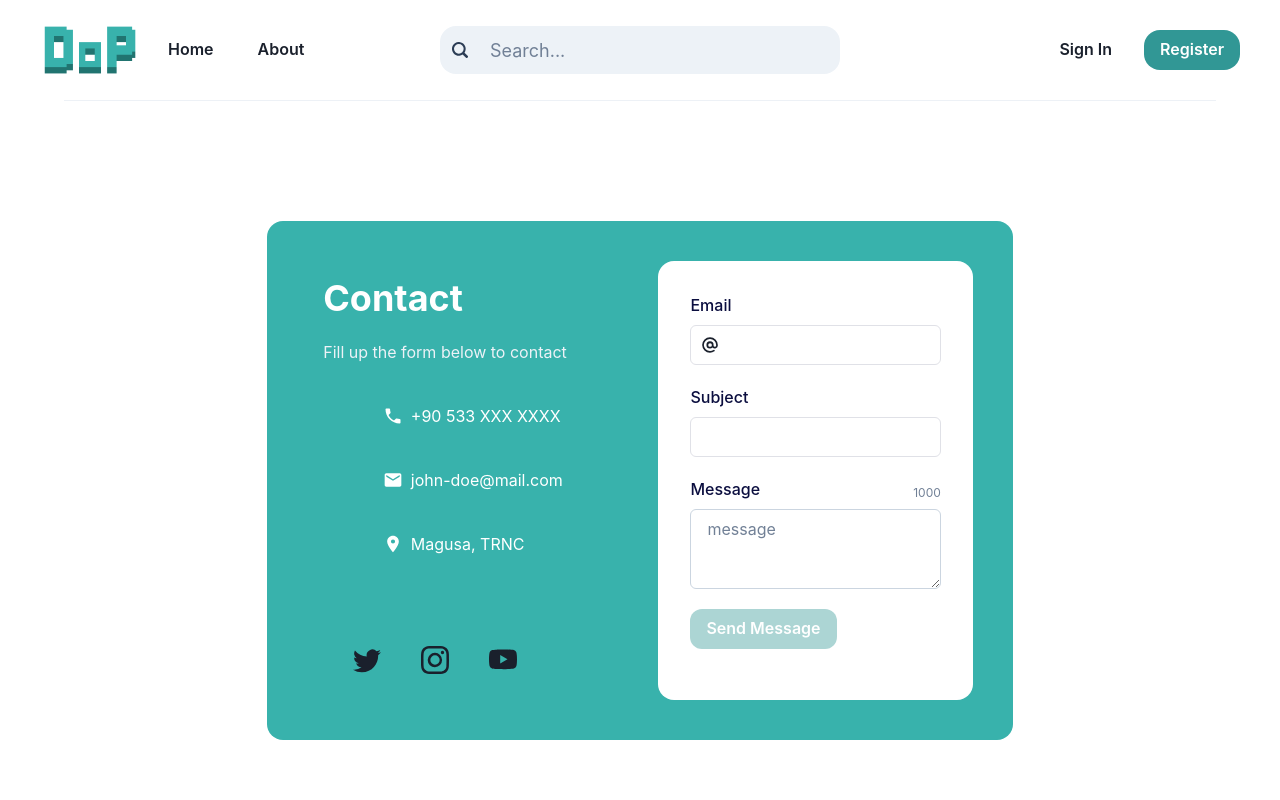
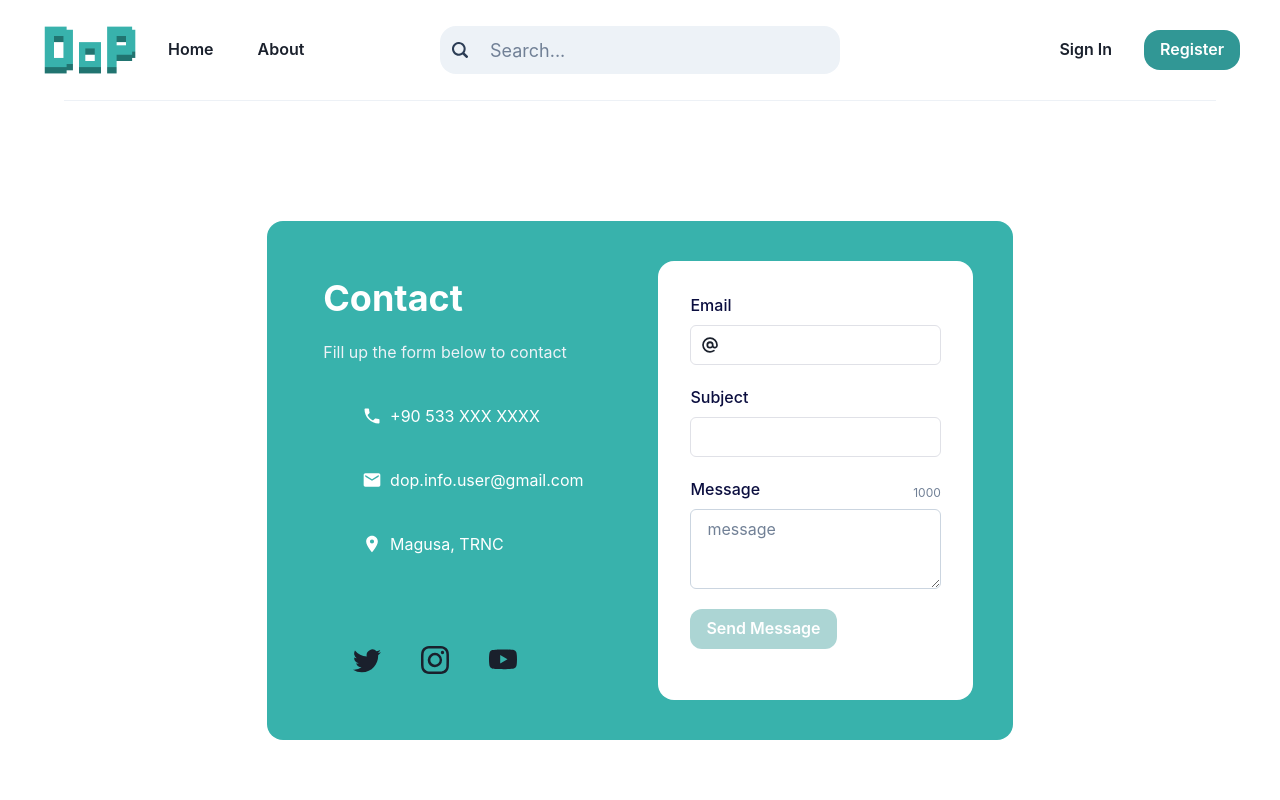
Before and after one commit to SamehMakkie/dop-front-end, a Next.js app: page /contact in a window 1280 px wide. Shown: the top 800 px of the page. Built offline with nearby package versions, Linux system fonts and the light colour scheme.

Commit message:
Change the email label in the contact us page

```diff
--- a/views/ContactUS/ContactUs.jsx
+++ b/views/ContactUS/ContactUs.jsx
@@ -122,8 +122,8 @@ export default function ContactUs() {
                     </HStack>
                     <HStack>
                       <MdEmail size="20px" />
-                      <a href={`mailto:john-doe@mail.com`}>
-                        <Text>john-doe@mail.com</Text>
+                      <a href={`mailto:dop.info.user@gmail.com`}>
+                        <Text>dop.info.user@gmail.com</Text>
                       </a>
                     </HStack>
                     <HStack>
```
